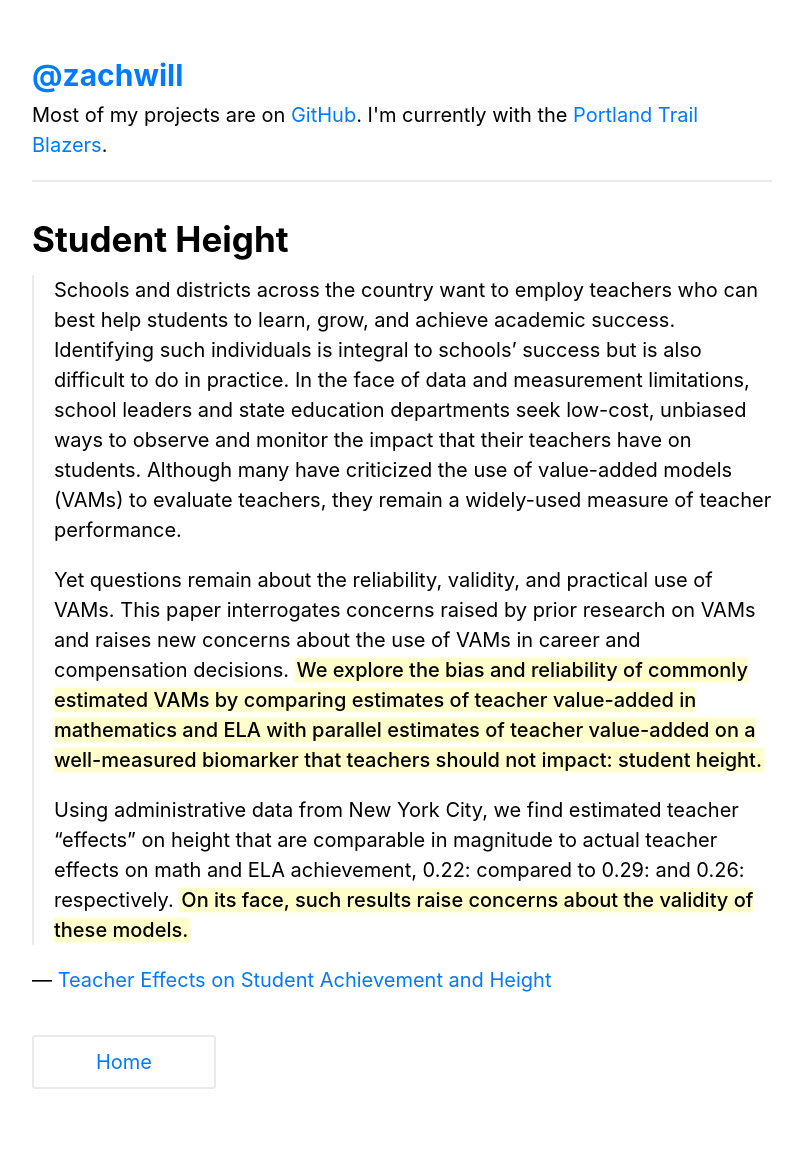
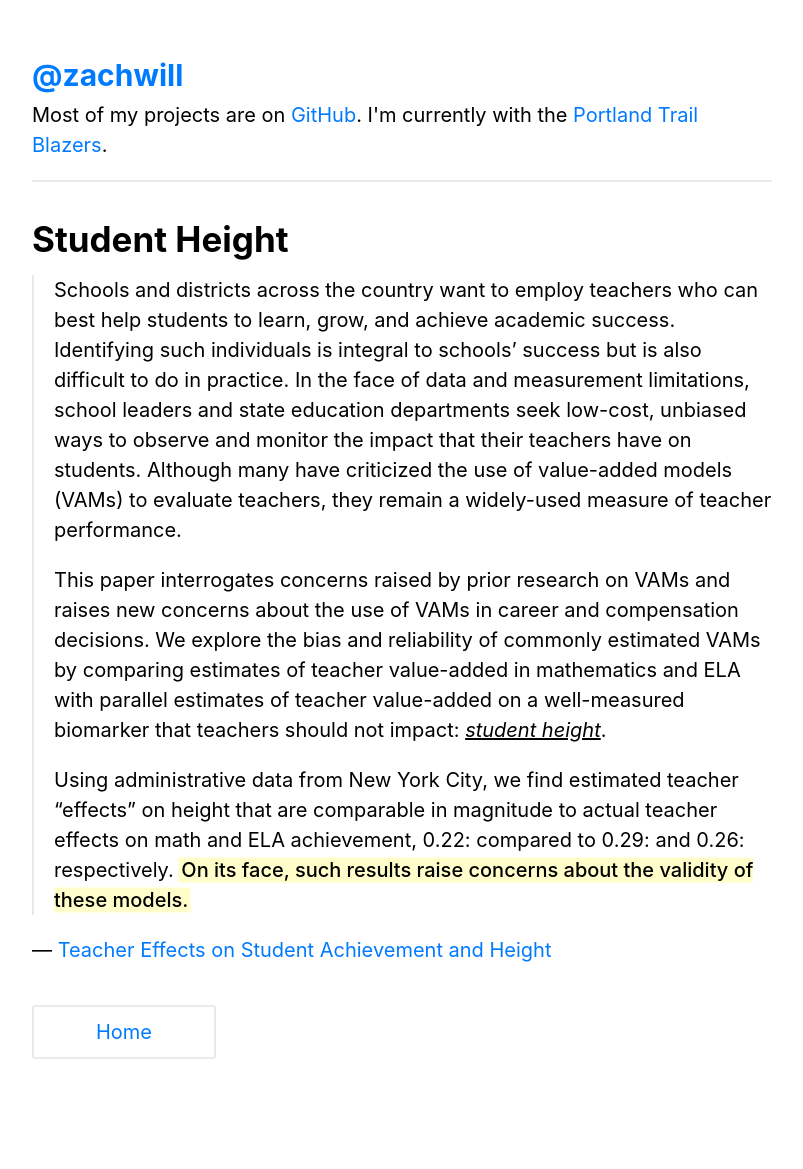
Before and after one commit to zachwill/blog, a Jekyll site: the page built from _posts/2020-12-17-student-height.md, in a window 1280 px wide. Shown: the whole page, without its empty margins (238-1041 px from the left). Built offline with Jekyll 4.4.1, drawn with Linux system fonts in a browser that asks for light colours; after the commit the page ends 1139 px from its top, so only the background shows below that.

Commit message:
Update highlighting

```diff
--- a/_posts/2020-12-17-student-height.md
+++ b/_posts/2020-12-17-student-height.md
@@ -14,13 +14,13 @@ permalink : /student-height/
 > criticized the use of value-added models (VAMs) to evaluate teachers, they
 > remain a widely-used measure of teacher performance.
 >
-> Yet questions remain about the reliability, validity, and practical use of
-> VAMs. This paper interrogates concerns raised by prior research on VAMs and
+>
+> This paper interrogates concerns raised by prior research on VAMs and
 > raises new concerns about the use of VAMs in career and compensation
-> decisions. **We explore the bias and reliability of commonly estimated VAMs
+> decisions. We explore the bias and reliability of commonly estimated VAMs
 > by comparing estimates of teacher value-added in mathematics and ELA with
 > parallel estimates of teacher value-added on a well-measured biomarker that
-> teachers should not impact: student height.**
+> teachers should not impact: _student height_.
 >
 > Using administrative data from New York City, we find estimated teacher
 > “effects” on height that are comparable in magnitude to actual teacher
```
